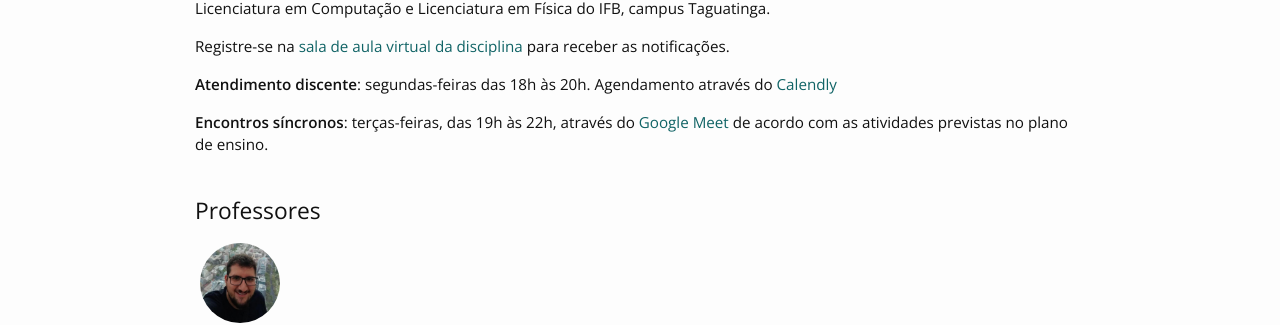
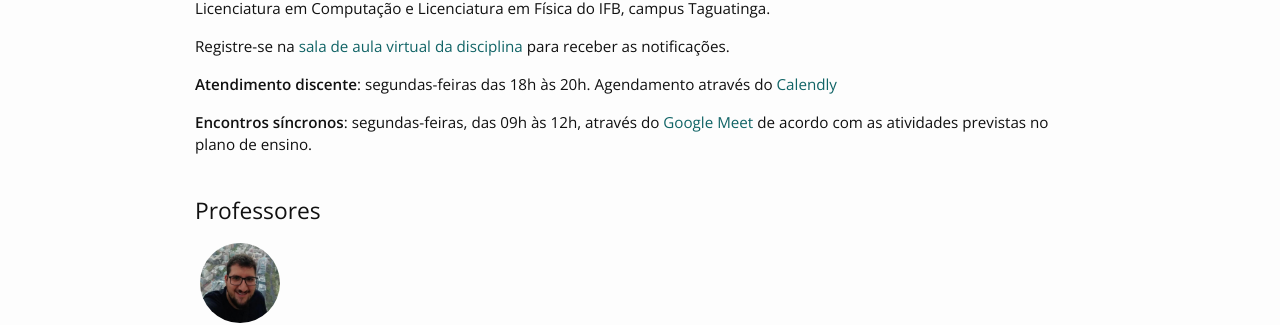
Before and after one commit to danielsaad/algoritmos-e-programacao-de-computadores, a Jekyll site: the page built from index.md, in a window 1280 px wide. Shown: the part 581-906 px from the top of the page. Built offline with Jekyll 4.4.1, drawn with Linux system fonts in a browser that asks for light colours; nearby versions of some CDN libraries.

Commit message:
adicoinando link

```diff
--- a/index.md
+++ b/index.md
@@ -6,4 +6,4 @@ Registre-se na [sala de aula virtual da disciplina](https://new.edmodo.com/joinc
 
 **Atendimento discente**: segundas-feiras das 18h às 20h. Agendamento através do [Calendly](https://calendly.com/daniel-saad/atendimento-discente)
 
-**Encontros síncronos**: terças-feiras, das 19h às 22h, através do [Google Meet](https://meet.google.com/bhu-sasz-pxw) de acordo com as atividades previstas no plano de ensino.
+**Encontros síncronos**: segundas-feiras, das 09h às 12h, através do [Google Meet](https://meet.google.com/vqy-jbjc-wyy) de acordo com as atividades previstas no plano de ensino.
```
